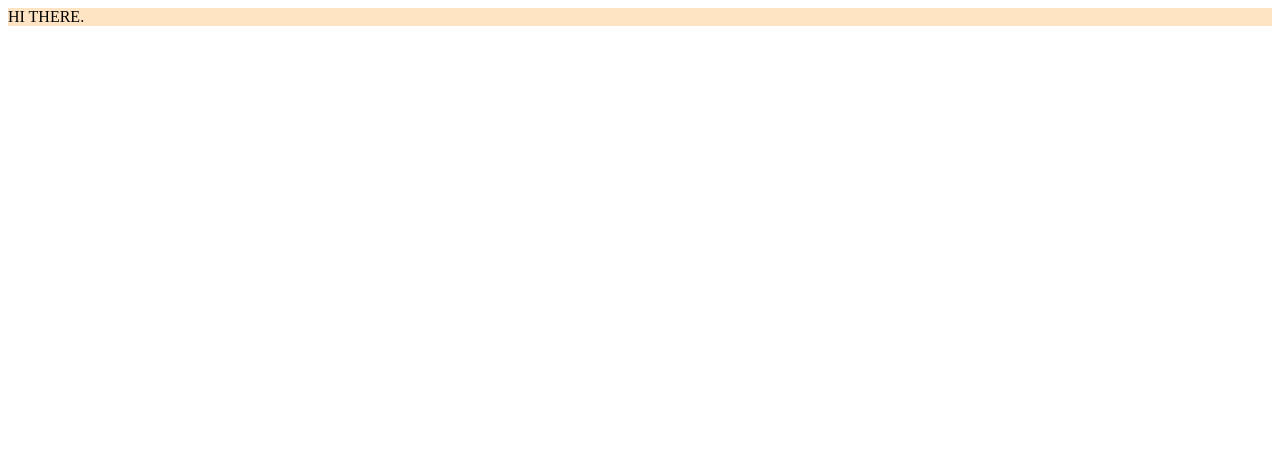
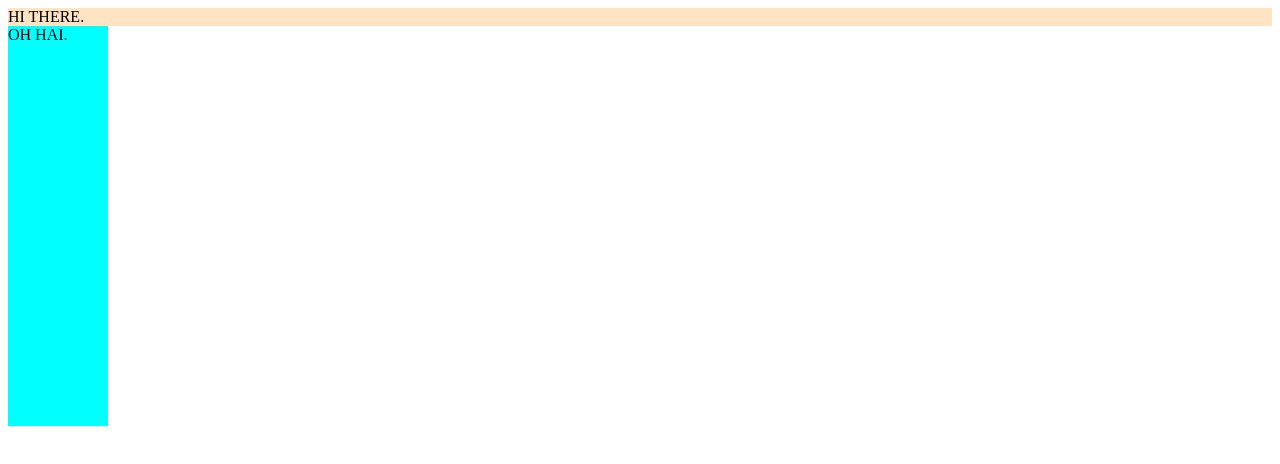
Before and after one commit to KB-DSF/tester, a plain HTML site: page index.html in a window 1280 px wide. Drawn offline with Linux system fonts and the light colour scheme.

Commit message:
2nd div with aqua

```diff
--- a/index.html
+++ b/index.html
@@ -5,5 +5,8 @@
 <div style="background-color:bisque;" height="400px" width="100px">
 HI THERE.
 </div>
+<div style="background-color:aqua;height:400;width:100;">
+OH HAI.
+</div>
 </body>
 </html>
```
